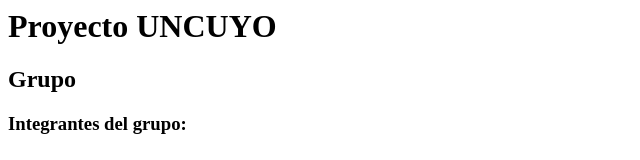
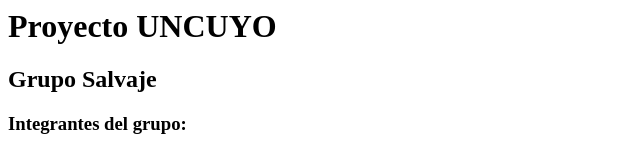
Before and after one commit to JuanFranciscoGG/CV_GIUGNO, a plain HTML site: page index.html in a window 1280 px wide. Shown: the top 160 px of the page, without its empty margins (0-640 px from the left). Drawn offline with Linux system fonts and the light colour scheme.

Commit message:
Nombre.html

```diff
--- a/index.html
+++ b/index.html
@@ -6,7 +6,7 @@
 </head>
 
 <body>
-    <h2>Grupo</h2>
+    <h2>Grupo Salvaje</h2>
     <p></p>
 <h3>Integrantes del grupo:</h3>
     <ul>
```
